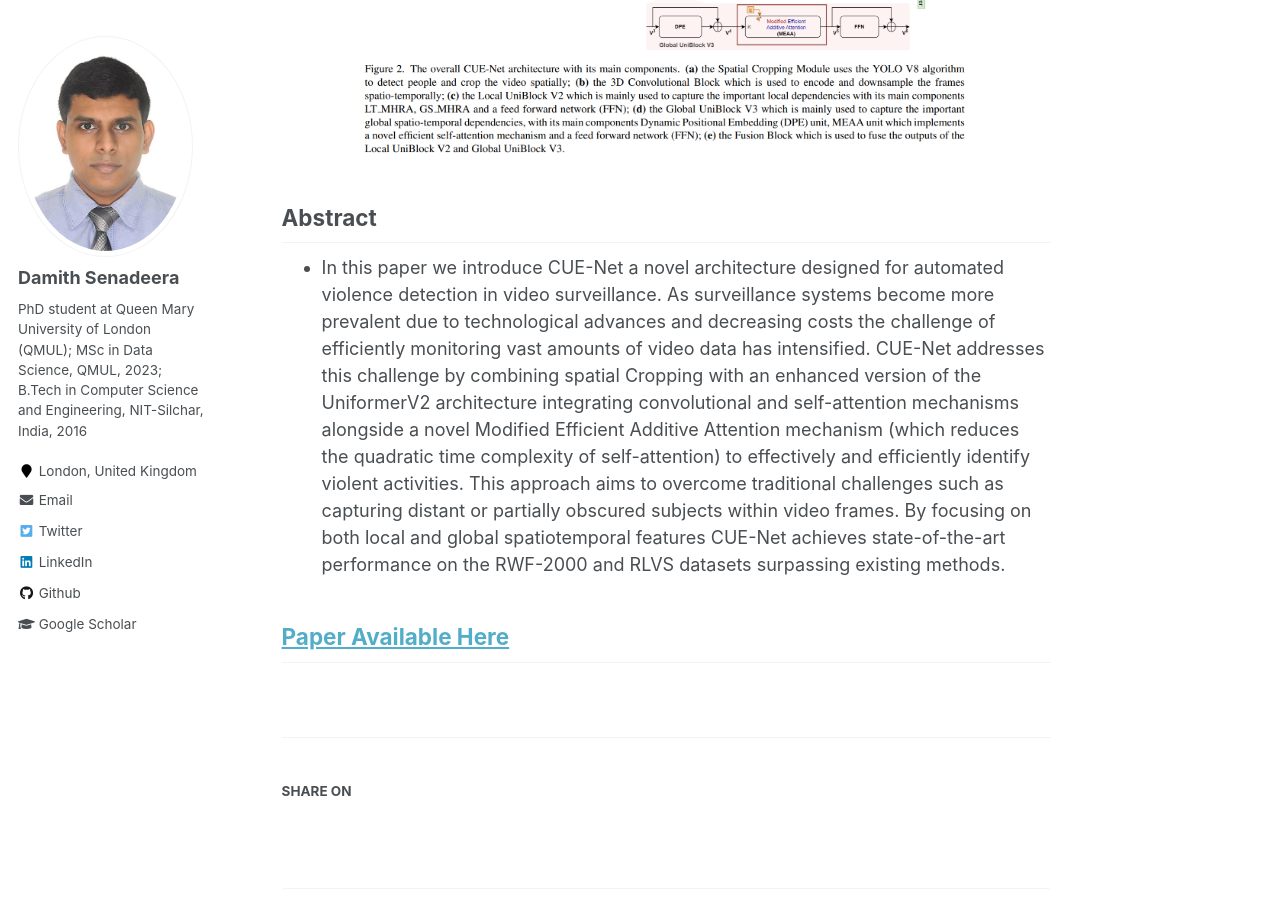
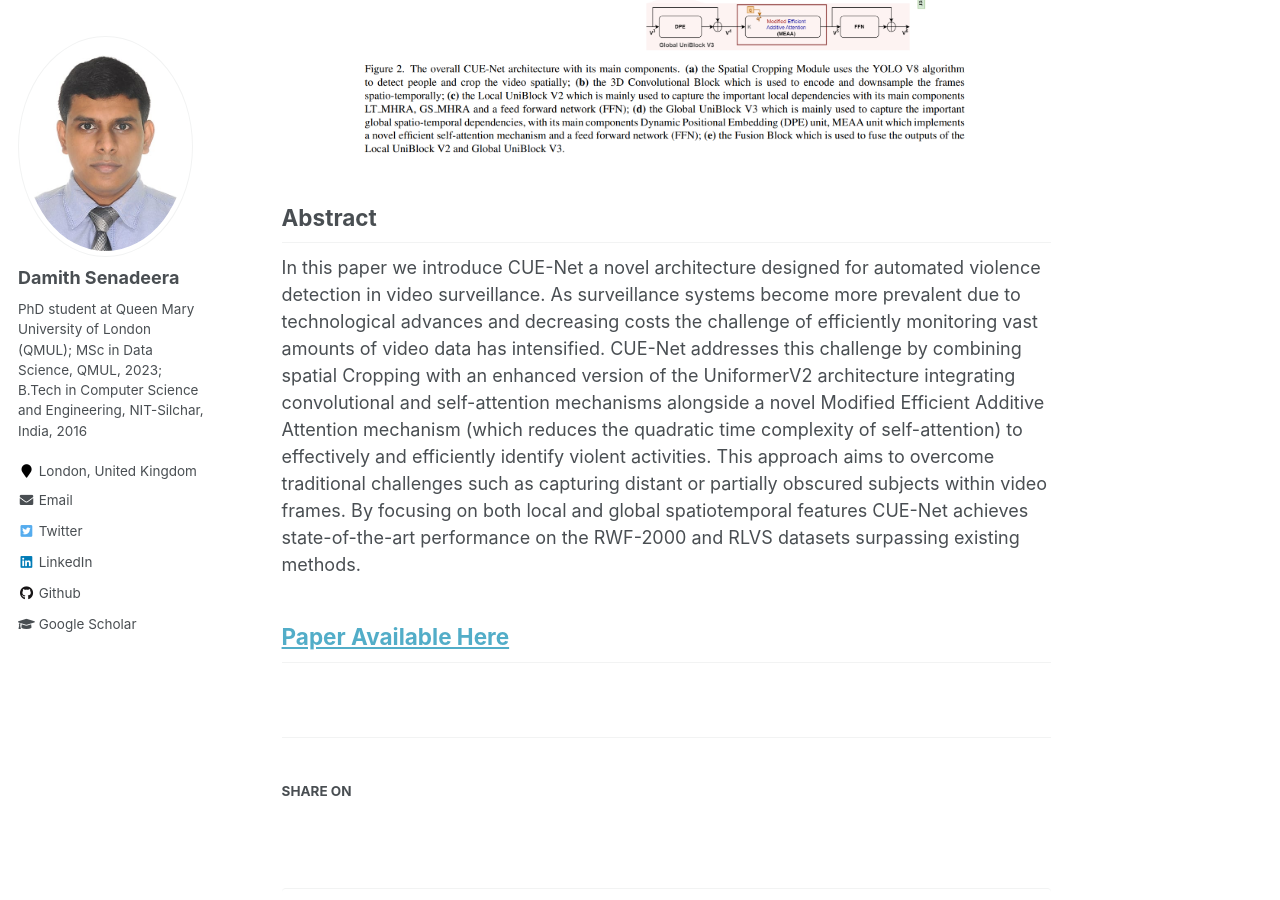
Before and after one commit to damith92/damith92.github.io, a Jekyll site: the page built from _publications/2024-04-27_CUE-Net.md, in a window 1280 px wide and 900 px high, scrolled down 401 px. Built offline with Jekyll 4.4.1, drawn with Linux system fonts in a browser that asks for light colours.

```diff
--- a/_publications/2024-04-27_CUE-Net.md
+++ b/_publications/2024-04-27_CUE-Net.md
@@ -12,6 +12,6 @@ imageurl: "/images/publications/cue_net_diagram.png"
 
 ## Abstract
 
-- In this paper we introduce CUE-Net a novel architecture designed for automated violence detection in video surveillance. As surveillance systems become more prevalent due to technological advances and decreasing costs the challenge of efficiently monitoring vast amounts of video data has intensified. CUE-Net addresses this challenge by combining spatial Cropping with an enhanced version of the UniformerV2 architecture integrating convolutional and self-attention mechanisms alongside a novel Modified Efficient Additive Attention mechanism (which reduces the quadratic time complexity of self-attention) to effectively and efficiently identify violent activities. This approach aims to overcome traditional challenges such as capturing distant or partially obscured subjects within video frames. By focusing on both local and global spatiotemporal features CUE-Net achieves state-of-the-art performance on the RWF-2000 and RLVS datasets surpassing existing methods.
+In this paper we introduce CUE-Net a novel architecture designed for automated violence detection in video surveillance. As surveillance systems become more prevalent due to technological advances and decreasing costs the challenge of efficiently monitoring vast amounts of video data has intensified. CUE-Net addresses this challenge by combining spatial Cropping with an enhanced version of the UniformerV2 architecture integrating convolutional and self-attention mechanisms alongside a novel Modified Efficient Additive Attention mechanism (which reduces the quadratic time complexity of self-attention) to effectively and efficiently identify violent activities. This approach aims to overcome traditional challenges such as capturing distant or partially obscured subjects within video frames. By focusing on both local and global spatiotemporal features CUE-Net achieves state-of-the-art performance on the RWF-2000 and RLVS datasets surpassing existing methods.
 
 ## [Paper Available Here](https://openaccess.thecvf.com/content/CVPR2024W/ABAW/papers/Senadeera_CUE-Net_Violence_Detection_Video_Analytics_with_Spatial_Cropping_Enhanced_UniformerV2_CVPRW_2024_paper.pdf)
```
Also changed, not shown: _publications/2022-12-06-Prompt_Tuning.md (+1 -1 lines).
